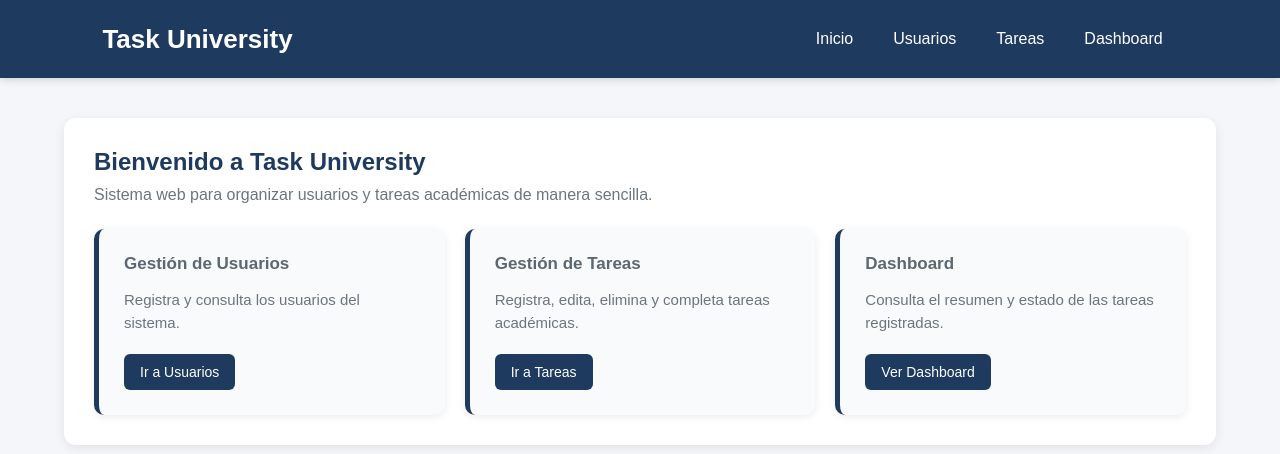
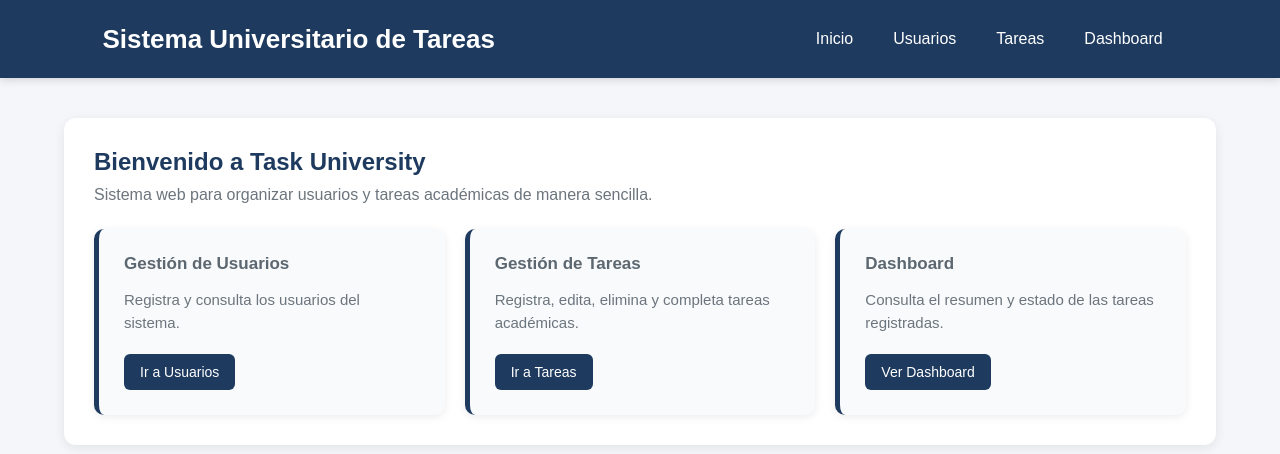
Before and after one commit to Diegodxi/Task-University, a plain HTML site: page index.html in a window 1280 px wide. Drawn offline with Linux system fonts and the light colour scheme.

Commit message:
Modifica encabezado principal

```diff
--- a/index.html
+++ b/index.html
@@ -14,7 +14,7 @@
 
     <header>
 
-        <h1>Task University</h1>
+        <h1>Sistema Universitario de Tareas</h1>
 
         <nav>
             <a href="index.html">Inicio</a>
```
